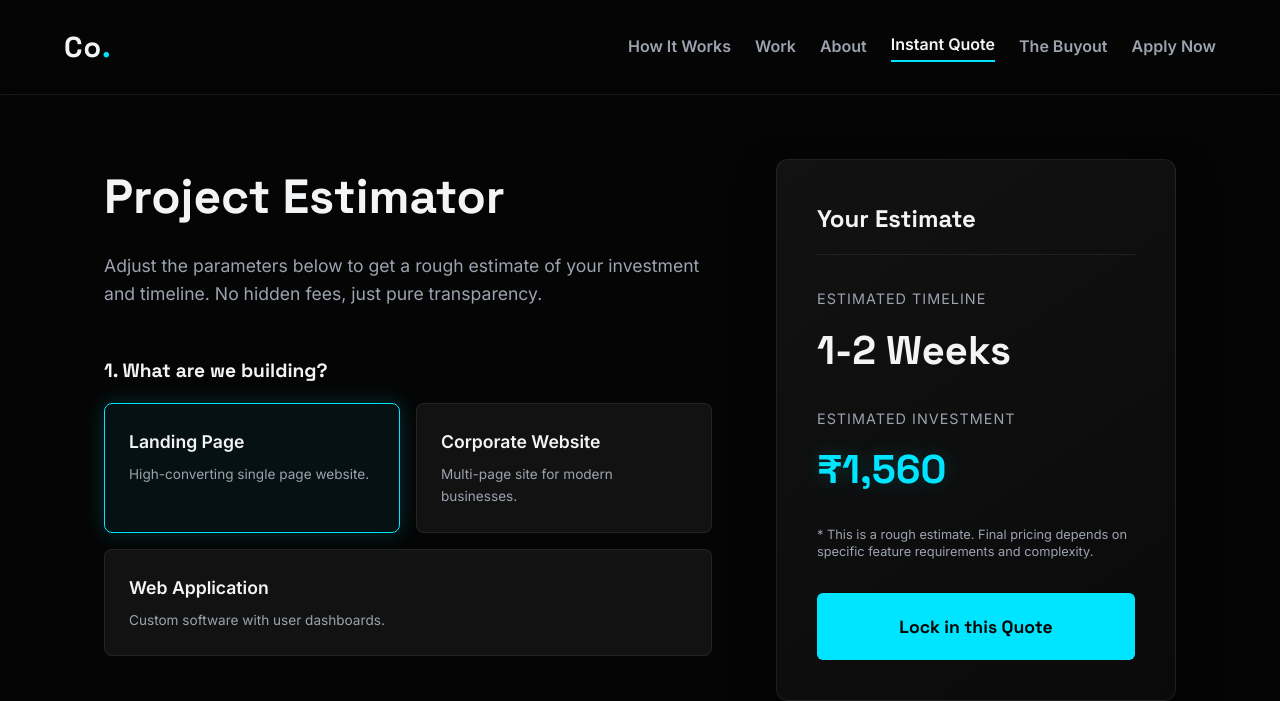
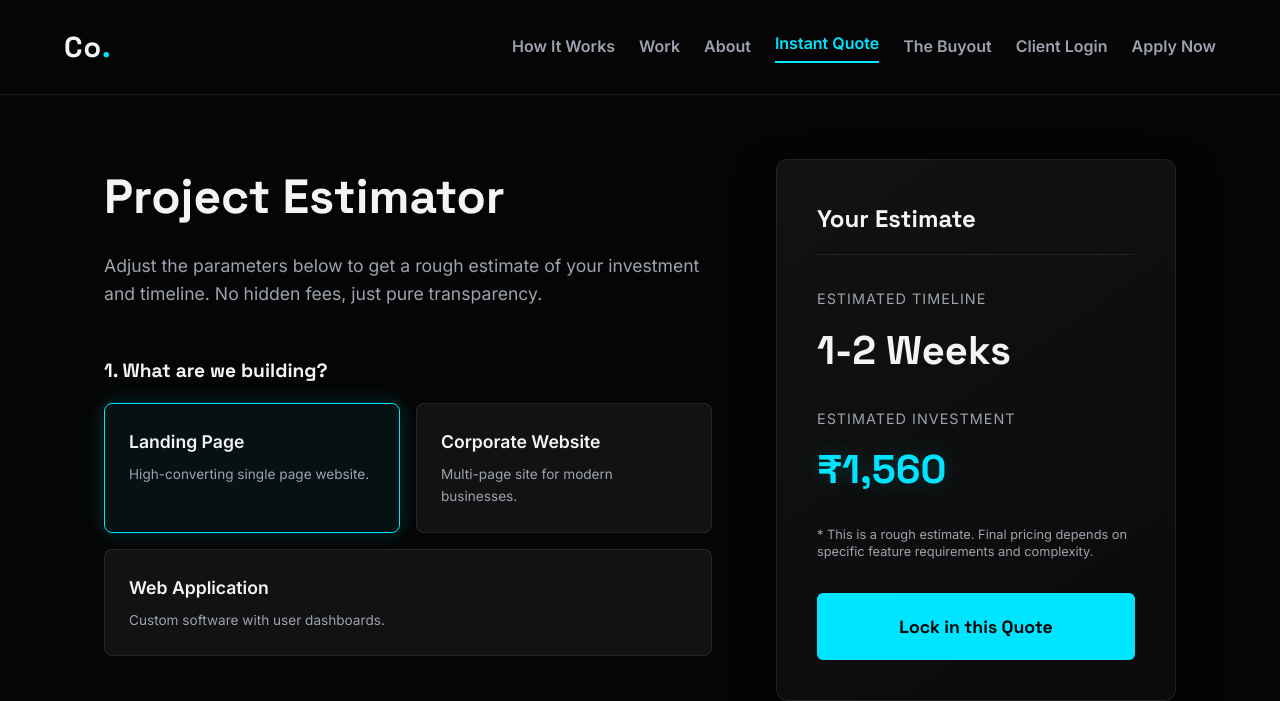
Before and after one commit to CoDotEng/Co., a plain HTML site: page estimate.html in a window 1280 px wide. Shown: the top 701 px of the page. Drawn offline with Linux system fonts and the light colour scheme.

Commit message:
Update estimate.html

```diff
--- a/estimate.html
+++ b/estimate.html
@@ -390,11 +390,37 @@
             <a href="model.html">How It Works</a>
             <a href="work.html">Work</a>
             <a href="about.html">About</a>
-             <a href="estimate.html"class="active">Instant Quote</a>
+            <a href="estimate.html">Instant Quote</a>
             <a href="buyout.html">The Buyout</a>
+            <a href="login.html">Client Login</a>
             <a href="apply.html" class="nav-btn">Apply Now</a>
         </div>
     </nav>
+
+    <script>
+        document.addEventListener("DOMContentLoaded", () => {
+            // Get the current file name from the URL
+            let currentPath = window.location.pathname.split("/").pop();
+            // Default to index.html if on the root path
+            if (currentPath === "" || currentPath === "/") currentPath = "index.html";
+
+            // Find all the links in the navigation
+            const navLinks = document.querySelectorAll(".nav-links a");
+
+            navLinks.forEach(link => {
+                // If the link matches the current page, highlight it!
+                if (link.getAttribute("href") === currentPath) {
+                    link.style.color = "var(--accent)"; // Make text cyan
+
+                    // Add a bottom border to everything except the Apply button
+                    if (!link.classList.contains("nav-btn")) {
+                        link.style.borderBottom = "2px solid var(--accent)";
+                        link.style.paddingBottom = "5px";
+                    }
+                }
+            });
+        });
+    </script>
 
     <div class="container">
         <div class="calc-section">
```
